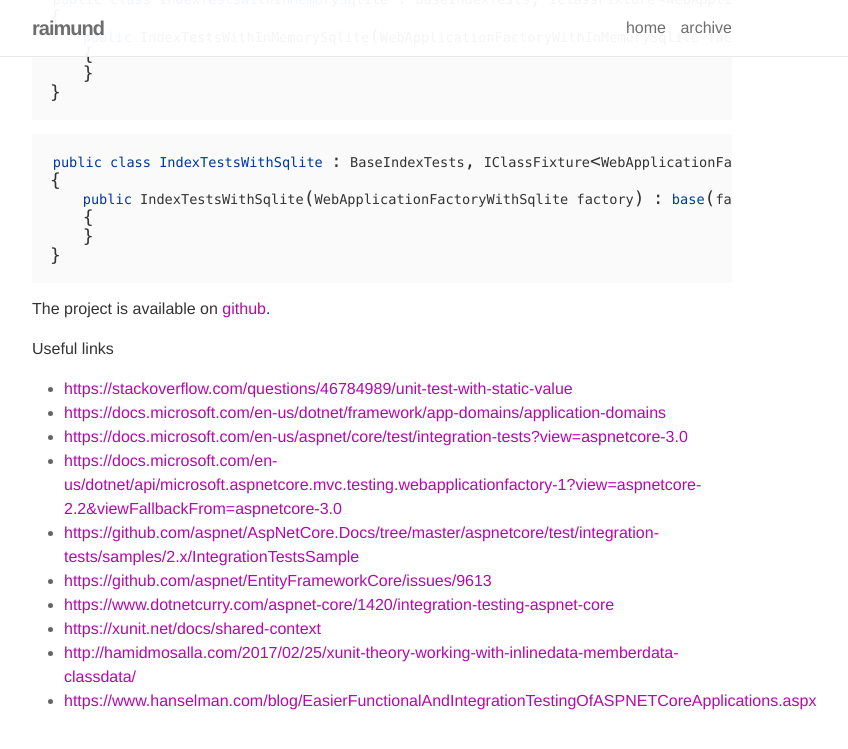
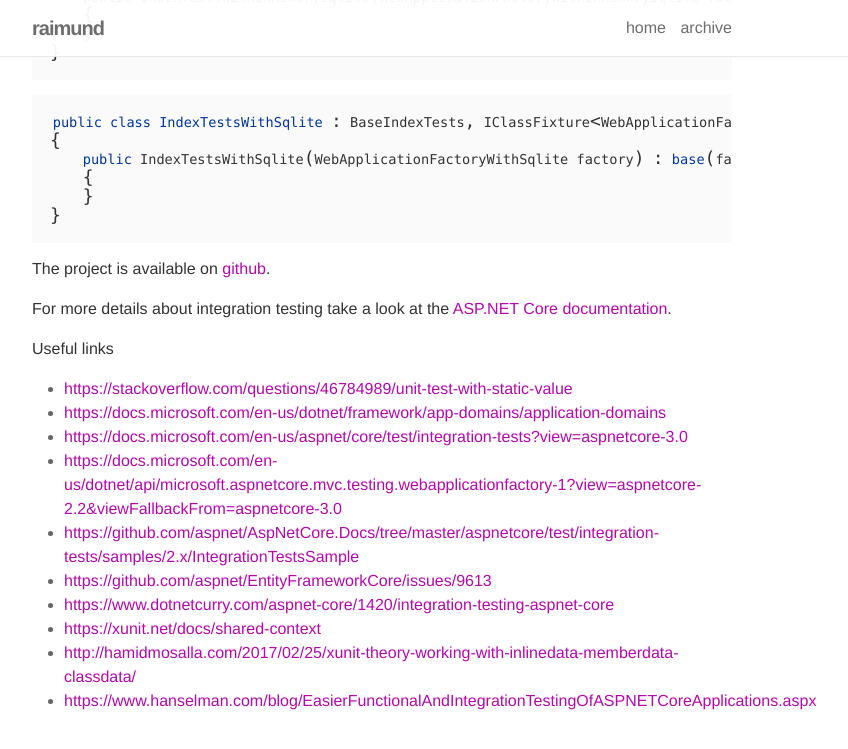
Before and after one commit to raaaimund/raaaimund.github.io, a Jekyll site: the page built from _posts/2019-05-08-aspnet-core-integration-testing.md, in a window 1280 px wide and 900 px high, scrolled down 8880 px, cut to the strip 0-825 px from the top of the window. Shown: the top 749 px of the strip, without its empty margins (258-1106 px from the left). Built offline with Jekyll 4.4.1, drawn with Linux system fonts in a browser that asks for light colours; nearby versions of some CDN libraries; comment, search, counter and statistics services are not loaded; some of the changed text lies outside the part shown.

Commit message:
moved link to bottom

```diff
--- a/_posts/2019-05-08-aspnet-core-integration-testing.md
+++ b/_posts/2019-05-08-aspnet-core-integration-testing.md
@@ -495,6 +493,8 @@
 
 The project is available on [github][3]{:target="_blank"}.
 
+For more details about integration testing take a look at the [ASP.NET Core documentation][4]{:target="_blank"}.
+
 Useful links
 
 * <https://stackoverflow.com/questions/46784989/unit-test-with-static-value>
```
Also changed, not shown: other parts of _posts/2019-05-08-aspnet-core-integration-testing.md (+0 -2 lines).
